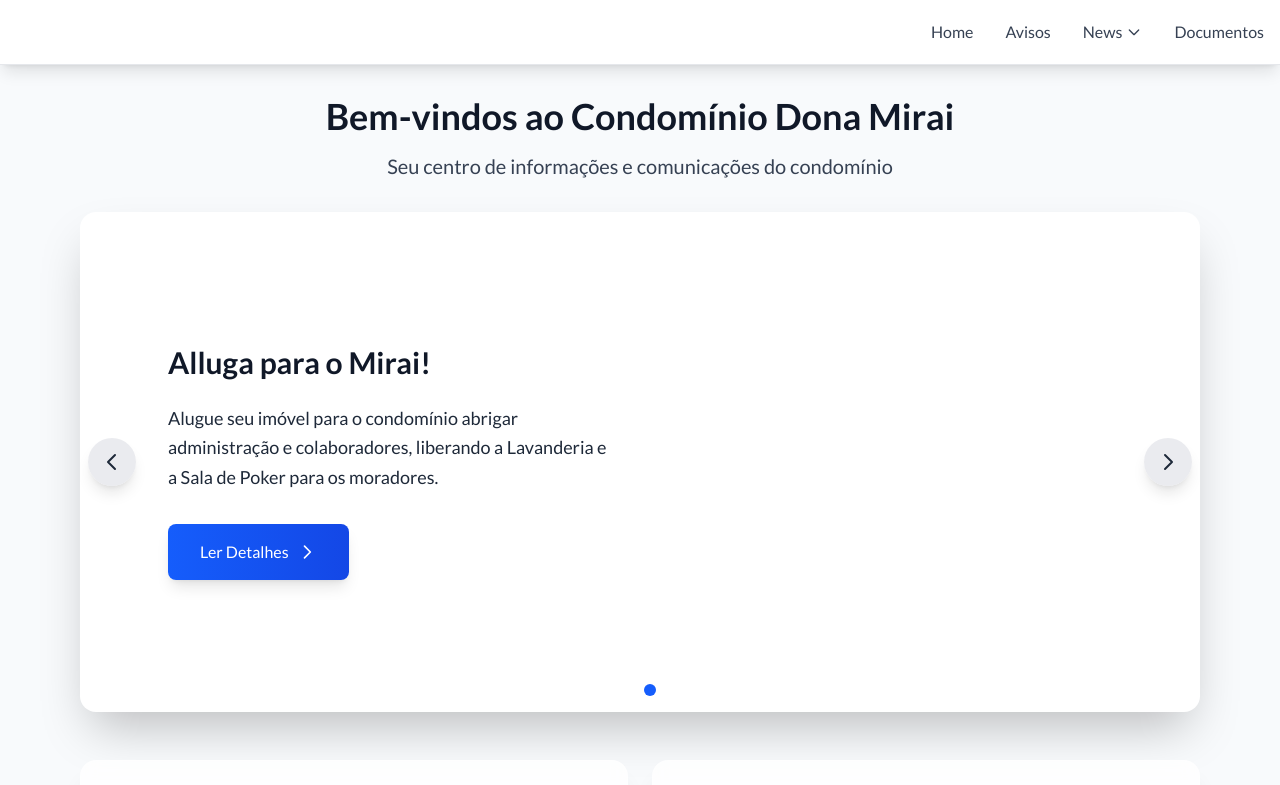
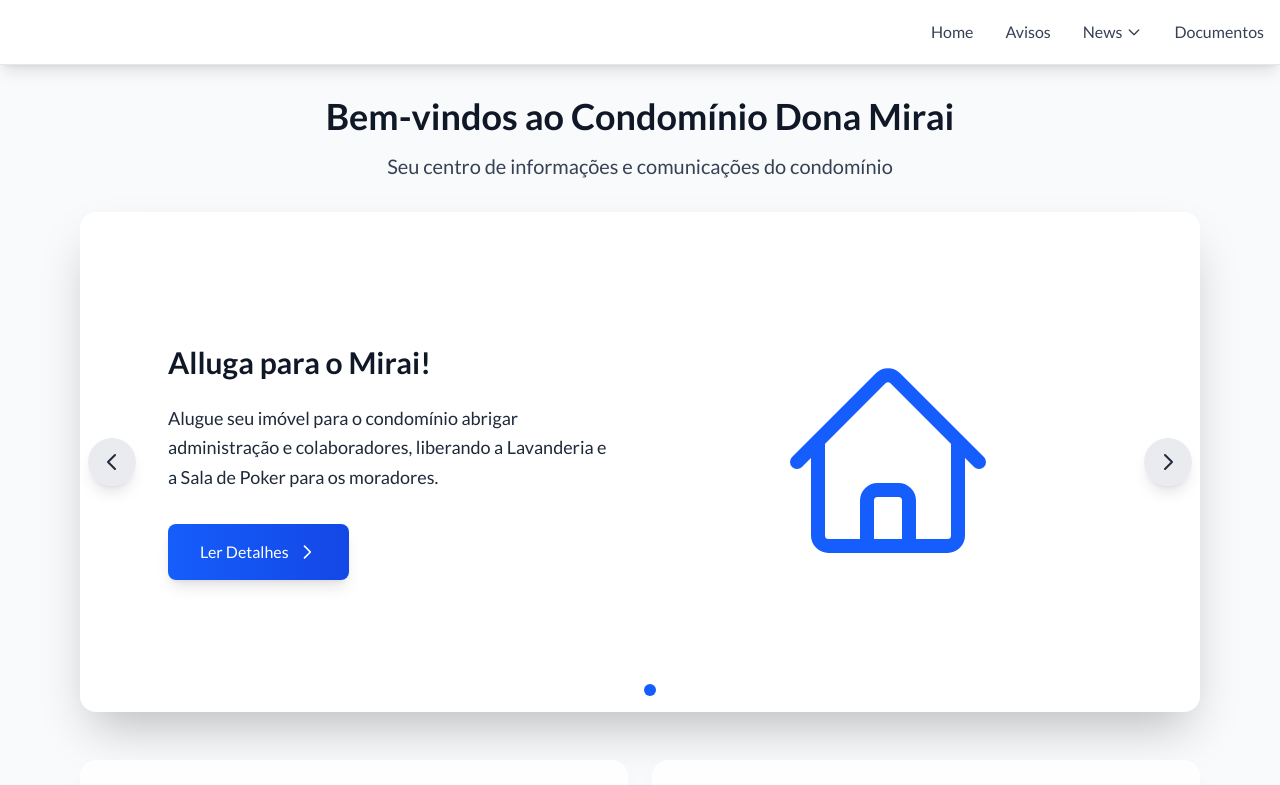
Before and after one commit to robdll/condominio-dona-mirai, a Next.js app: page / in a window 1280 px wide. Shown: the top 785 px of the page. Built offline with nearby package versions, Linux system fonts and the light colour scheme.

Commit message:
adds icon lib

```diff
--- a/package.json
+++ b/package.json
@@ -9,6 +9,7 @@
     "lint": "eslint"
   },
   "dependencies": {
+    "@heroicons/react": "^2.2.0",
     "@vercel/blob": "^2.0.0",
     "dotenv": "^17.2.2",
     "next": "15.5.4",
--- a/src/components/Home/home.constant.js
+++ b/src/components/Home/home.constant.js
@@ -4,14 +4,14 @@ export const slides = [
     description: "Participe da nossa campanha especial e concorra a prêmios de até R$ 750,00! A votação é sobre o deslocamento da porta da varanda e sua participação é fundamental para o futuro do nosso condomínio.",
     buttonText: "Ver Regulamento",
     buttonLink: "/incentivo-votacao/regras",
-    image: "/logo.webp"
+    icon: 'banknotes'
   },
   {
     title: "Alluga para o Mirai!",
     description: 'Alugue seu imóvel para o condomínio abrigar administração e colaboradores, liberando a Lavanderia e a Sala de Poker para os moradores.',
     buttonText: "Ler Detalhes",
     buttonLink: '/alugue-para-o-mirai',
-    image: "/logo.webp"
+    icon: 'home'
   }
 ];
 
--- a/src/components/shared/Carousel.js
+++ b/src/components/shared/Carousel.js
@@ -3,10 +3,16 @@
 import { useState, useEffect } from 'react';
 import Link from 'next/link';
 import Image from 'next/image';
+import { BanknotesIcon, HomeIcon } from '@heroicons/react/24/outline';
 
 export default function Carousel({ slides = [], children }) {
   const [currentSlide, setCurrentSlide] = useState(0);
   const [isHovered, setIsHovered] = useState(false);
+
+  const iconMap = {
+    banknotes: BanknotesIcon,
+    home: HomeIcon,
+  };
 
   // Normalize slides: prefer children if provided
   const slidesFromChildren = Array.isArray(children) ? children : (children ? [children] : []);
@@ -87,8 +93,18 @@ export default function Carousel({ slides = [], children }) {
                 </div>
               </div>
 
-              {/* Image Side */}
+              {/* Visual Side (Icon or Image) */}
               <div className="flex-1 px-4 py-8 md:px-6 md:py-12">
+                {currentSlideData.icon && iconMap[currentSlideData.icon] ? (
+                  <div className="h-80 rounded-lg flex items-center justify-center">
+                    {(() => {
+                      const IconComponent = iconMap[currentSlideData.icon];
+                      return (
+                        <IconComponent className="w-56 h-56 text-blue-600 dark:text-blue-400" />
+                      );
+                    })()}
+                  </div>
+                ) : (
                   <div className="relative h-80 rounded-lg overflow-hidden">
                     <Image
                       src={currentSlideData.image}
@@ -97,12 +113,23 @@ export default function Carousel({ slides = [], children }) {
                       className="object-contain"
                     />
                   </div>
+                )}
               </div>
             </div>
 
             {/* Mobile Layout */}
             <div className="md:hidden">
-              {/* Image on top */}
+              {/* Visual on top (Icon or Image) */}
+              {currentSlideData.icon && iconMap[currentSlideData.icon] ? (
+                <div className="w-full h-64 flex items-center justify-center">
+                  {(() => {
+                  const IconComponent = iconMap[currentSlideData.icon];
+                    return (
+                      <IconComponent className="w-40 h-40 text-blue-600 dark:text-blue-400" />
+                    );
+                  })()}
+                </div>
+              ) : (
                 <div className="relative h-64 w-full">
                   <Image
                     src={currentSlideData.image}
@@ -111,6 +138,7 @@ export default function Carousel({ slides = [], children }) {
                     className="object-contain"
                   />
                 </div>
+              )}
 
               {/* Content below */}
               <div className="px-4 py-6">
```
Also changed, not shown: 1 other file (tests, documents, lock files or other folders). Lines whose indentation alone changed are shown as unchanged.
